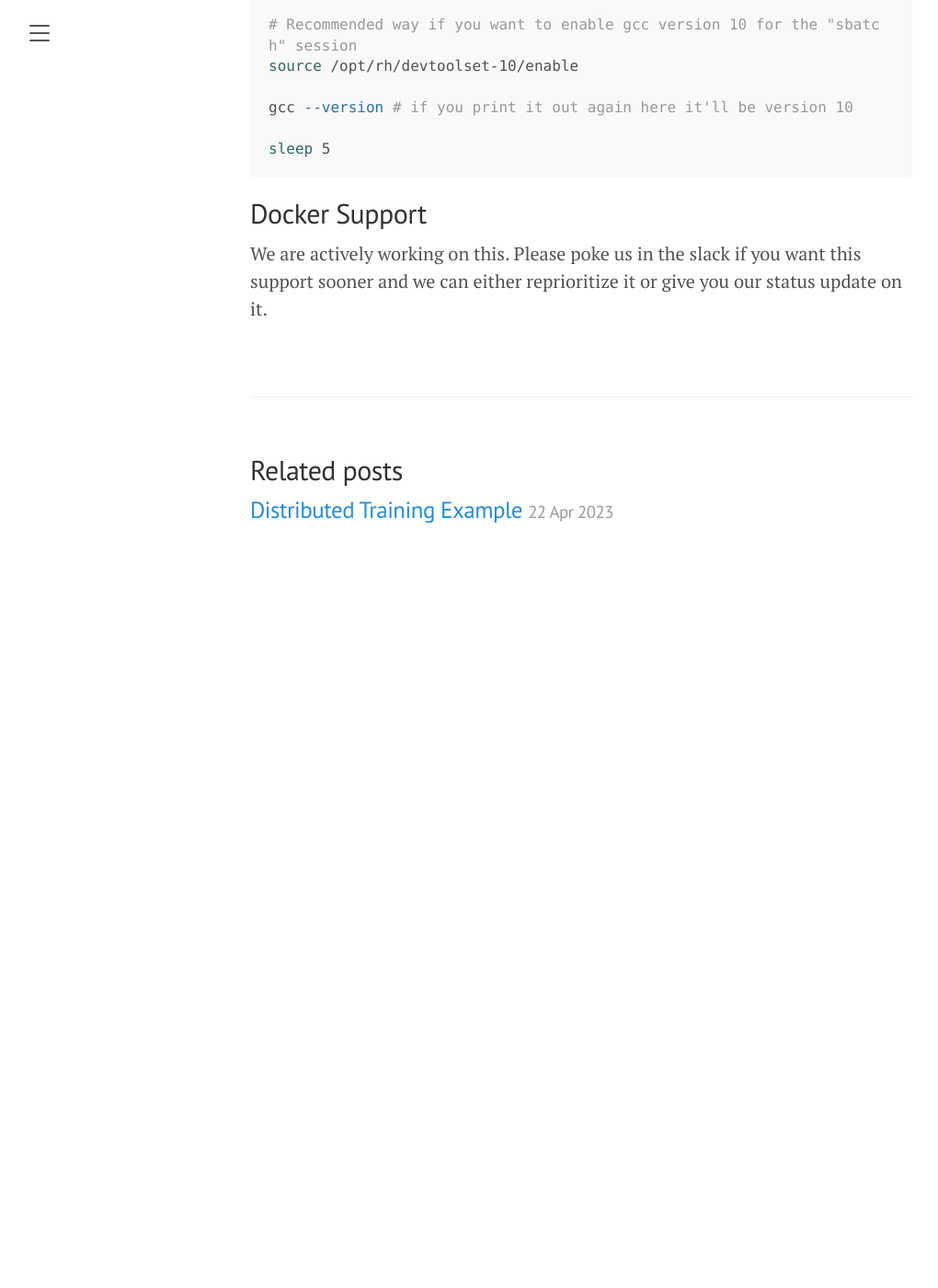
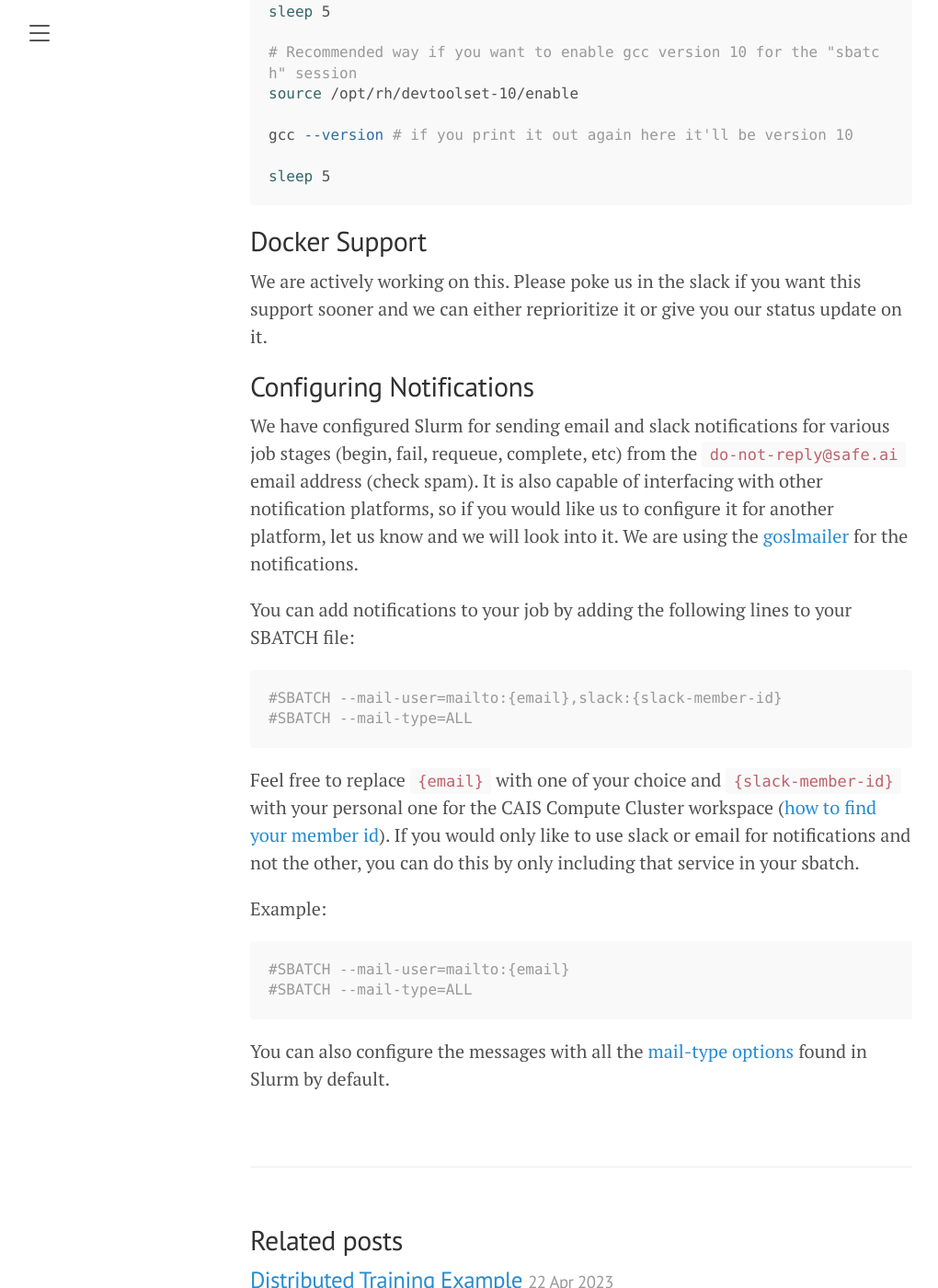
Before and after one commit to centerforaisafety/cluster-docs-old, a Jekyll site: the page built from _posts/2023-05-03-cais-cluster-documentation.md, in a window 1280 px wide and 1400 px high, scrolled down 8224 px. Shown: the whole window at 92% size, without its empty margins (8-1028 px from the left). Built offline with Jekyll 4.4.1, drawn with Linux system fonts in a browser that asks for light colours; before the commit the page ends 8854 px from its top, so only the background shows below that; some of the changed text lies outside the part shown.

Commit message:
Added documentation for the email notifications

````diff
--- a/_posts/2023-05-03-cais-cluster-documentation.md
+++ b/_posts/2023-05-03-cais-cluster-documentation.md
@@ -26,6 +26,7 @@ title: Welcome to the Center for AI Safety Cluster
     1. [Old GCC, G++, Glibc](#how-to-update-gcc,-g++,-or-glibc)
     1. [Example sbatch file](#example-sbatch-file)
     1. [Docker Support](#docker-support)
+    1. [Configuring Notifications](#configuring-notifications)
 1. Links to other pages
     1. [Distributed Training Example]({% post_url 2023-04-22-distributed-training-example %})
 1. External Resources
@@ -303,3 +304,25 @@ sleep 5
 ## Docker Support
 
 We are actively working on this.  Please poke us in the slack if you want this support sooner and we can either reprioritize it or give you our status update on it.
+
+## Configuring Notifications
+
+We have configured Slurm for sending email and slack notifications for various job stages (begin, fail, requeue, complete, etc) from the `do-not-reply@safe.ai` email address (check spam). It is also capable of interfacing with other notification platforms, so if you would like us to configure it for another platform, let us know and we will look into it. We are using the [goslmailer](https://github.com/CLIP-HPC/goslmailer) for the notifications.
+
+You can add notifications to your job by adding the following lines to your SBATCH file:
+
+```bash
+#SBATCH --mail-user=mailto:{email},slack:{slack-member-id}
+#SBATCH --mail-type=ALL
+```
+
+Feel free to replace `{email}` with one of your choice and `{slack-member-id}` with your personal one for the CAIS Compute Cluster workspace ([how to find your member id](https://www.workast.com/help/article/how-to-find-a-slack-user-id/)). If you would only like to use slack or email for notifications and not the other, you can do this by only including that service in your sbatch.
+
+Example:
+
+```bash
+#SBATCH --mail-user=mailto:{email}
+#SBATCH --mail-type=ALL
+```
+
+You can also configure the messages with all the [mail-type options](https://slurm.schedmd.com/sbatch.html#OPT_mail-type) found in Slurm by default.
````
